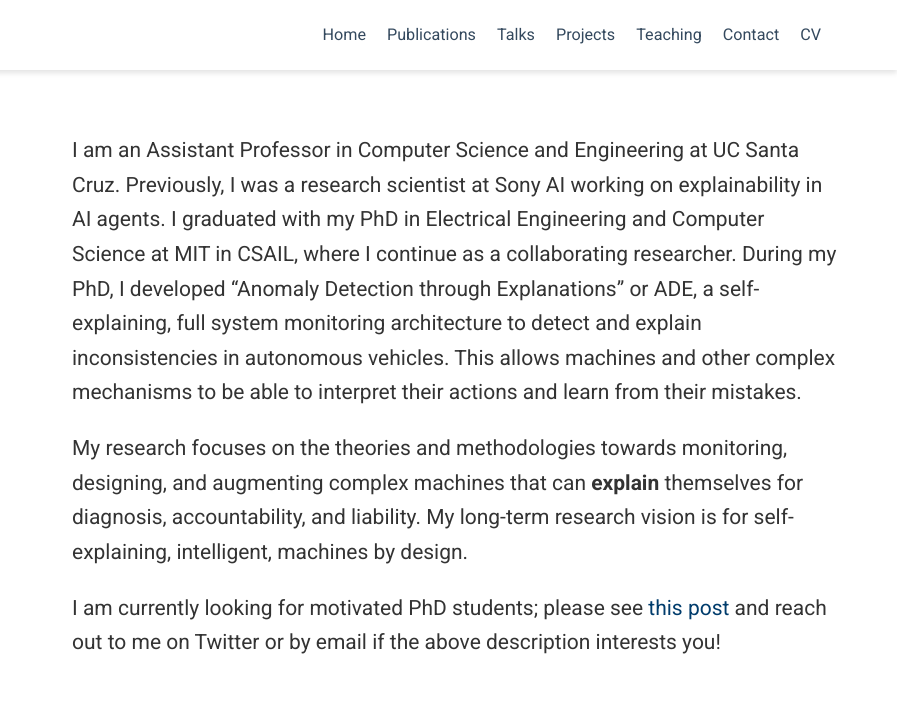
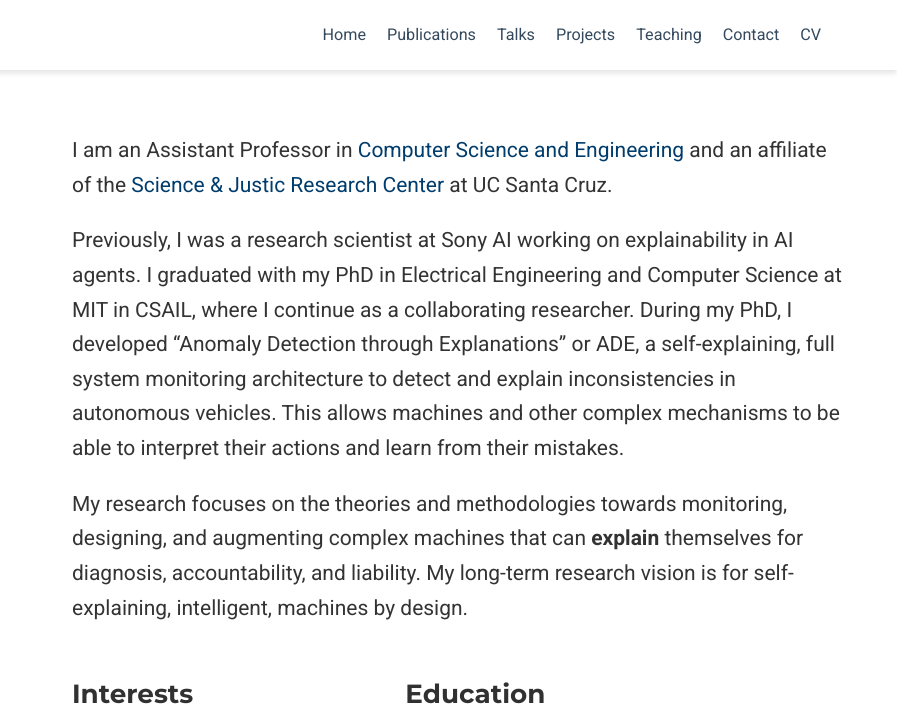
Before and after one commit to lgilpin/lgilpin.github.io, a plain HTML site: page authors/admin/index.html in a window 1280 px wide. Shown: the top 715 px of the page, 383-1280 px from the left. Drawn offline with nearby package versions, Linux system fonts and the light colour scheme; some packages are replaced by stand-ins of ours; some icons are missing.

Commit message:
rebuilding site Tue Feb 22 16:22:24 PST 2022

```diff
--- a/authors/admin/index.html
+++ b/authors/admin/index.html
@@ -708,25 +708,28 @@
 
 
 
-    <p>I am an Assistant Professor in Computer Science and Engineering at UC
-Santa Cruz.  Previously, I was a research scientist at Sony AI working
-on explainability in AI agents.  I graduated with my PhD in Electrical
-Engineering and Computer Science at MIT in CSAIL, where I continue as
-a collaborating researcher.  During my PhD, I developed &ldquo;Anomaly
-Detection through Explanations&rdquo; or ADE, a self-explaining, full system
-monitoring architecture to detect and explain inconsistencies in
-autonomous vehicles.  This allows machines and other complex
-mechanisms to be able to interpret their actions and learn from their
-mistakes.</p>
+    <p>I am an Assistant Professor in
+<a href="https://engineering.ucsc.edu/departments/computer-science-and-engineering" target="_blank" rel="noopener">Computer Science and Engineering</a>
+and an affiliate of the
+<a href="https://scijust.ucsc.edu/about-sjrc/" target="_blank" rel="noopener">Science &amp; Justic Research Center</a>
+at UC Santa Cruz.</p>
+<p>Previously, I was a research scientist at Sony AI
+working on explainability in AI agents.  I graduated with my PhD in
+Electrical Engineering and Computer Science at MIT in CSAIL, where I
+continue as a collaborating researcher.  During my PhD, I developed
+&ldquo;Anomaly Detection through Explanations&rdquo; or ADE, a self-explaining,
+full system monitoring architecture to detect and explain
+inconsistencies in autonomous vehicles.  This allows machines and
+other complex mechanisms to be able to interpret their actions and
+learn from their mistakes.</p>
 <p>My research focuses on the theories and methodologies towards
 monitoring, designing, and augmenting complex machines that can
 <strong>explain</strong> themselves for diagnosis, accountability, and
 liability. My long-term research vision is for self-explaining,
 intelligent, machines by design.</p>
-<p>I am currently looking for motivated PhD students; please see
-<a href="post/recruiting/">this post</a> and
+<!-- I am currently looking for motivated PhD students; please see [this post](post/recruiting/) and
 reach out to me on Twitter or by email if the above description
-interests you!</p>
+interests you!-->
 
 
 
--- a/sitemap.xml
+++ b/sitemap.xml
@@ -579,7 +579,7 @@
 
   <url>
     <loc>https://lgilpin.github.io/authors/admin/</loc>
-    <lastmod>2021-11-21T14:36:28-08:00</lastmod>
+    <lastmod>2022-02-22T16:22:14-08:00</lastmod>
   </url>
 
   <url>
```
Also changed, not shown: authors/index.xml (+16 -13 lines), index.html (+16 -13 lines), index.json (+1 -1 lines).
